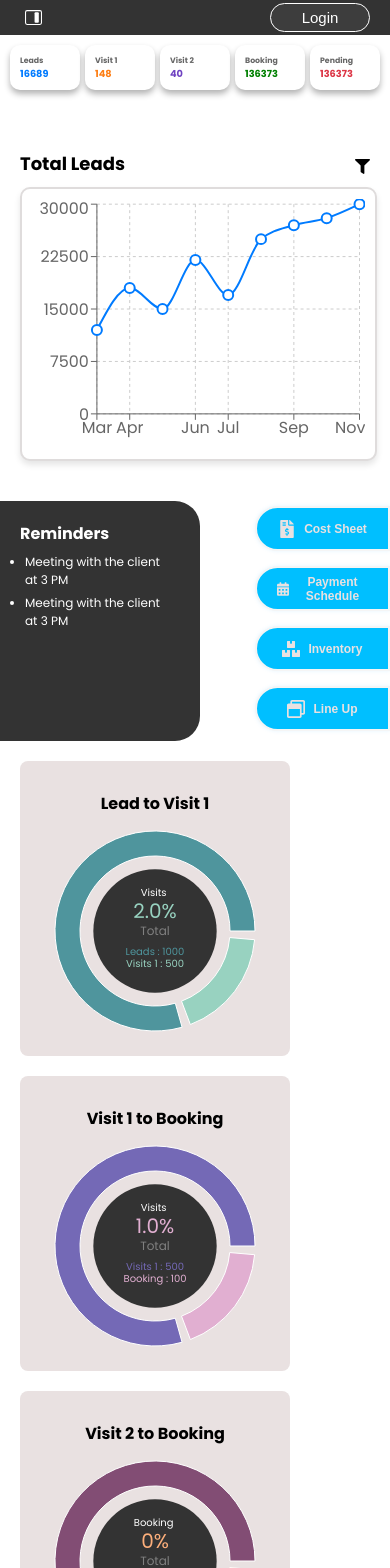
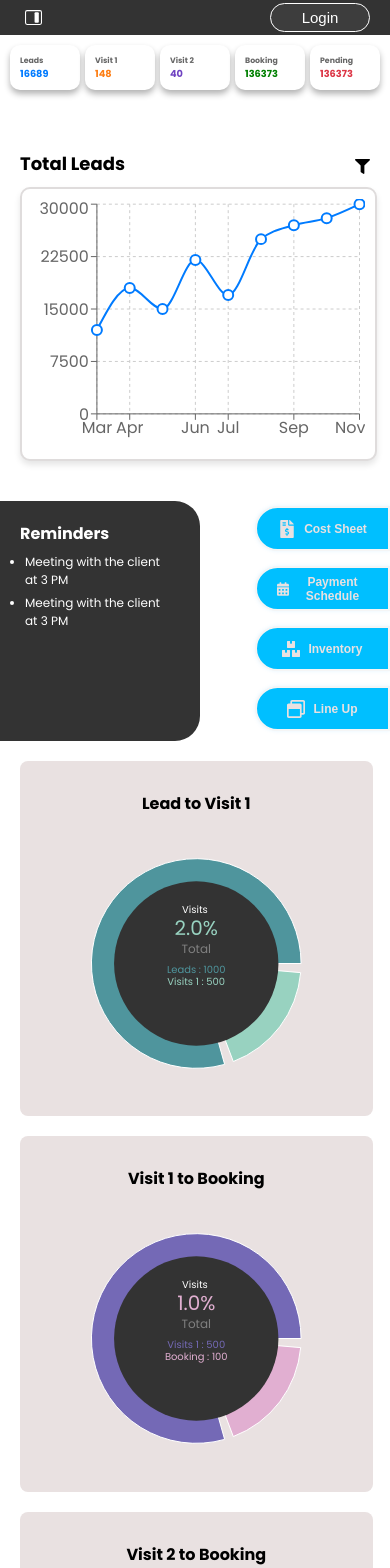
Before and after one commit to Tech2cool/ev-homes-web-next, a Next.js app: page /dashboard in a window 390 px wide. Shown: the top 1568 px of the page. Built offline with nearby package versions, Linux system fonts and the light colour scheme.

Commit message:
update responsive dashboard

```diff
--- a/components/Graph/Piegraphcard.js
+++ b/components/Graph/Piegraphcard.js
@@ -14,14 +14,14 @@ const Piegraphcard = ({Healine, percentage, status, lableone, labletwo,valueone,
       <div className={styles.container}>
         <div className={styles.chartWrapper}>
         <div className={styles.header} >{Healine}</div>
-        <ResponsiveContainer width={230} height={210}>
+        <ResponsiveContainer fill>
             <PieChart>
               <Pie
                 data={data1}
                 cx="50%"
                 cy="50%"
-                innerRadius={75}
-                outerRadius={100}
+                innerRadius={80}
+                outerRadius={105}
                 fill="#8884d8"
                 paddingAngle={5}
                 dataKey="value"
--- a/components/Graph/piegraphcard.module.css
+++ b/components/Graph/piegraphcard.module.css
@@ -2,16 +2,20 @@
     display: flex;
     justify-content: space-between;
     align-items: center;
-    gap: 20px;
+    /* gap: 100px; */
     padding: 10px;
     margin-left:  20px;
     background-color:rgb(233, 225, 225);
     border-radius: 8px;
+    width: fit-content;
+    height: fit-content;
   }
 
   .chartWrapper {
     text-align: center;
-    padding: 10px;
+    padding: 20px;
+    width: 15vw;
+    height: 35vh;
 
   }
 
@@ -23,7 +27,7 @@
   .header{
     font-size: 15;
    font-weight: bold;
-   padding: 10px;
+   padding: 0px;
 
    }
 
@@ -34,4 +38,10 @@
      gap: 1px;
 
     }
+    .chartWrapper {
+      text-align: center;
+      padding: 20px;
+      width: 75vw;
+      height: 35vh;
+    }
    }
```
